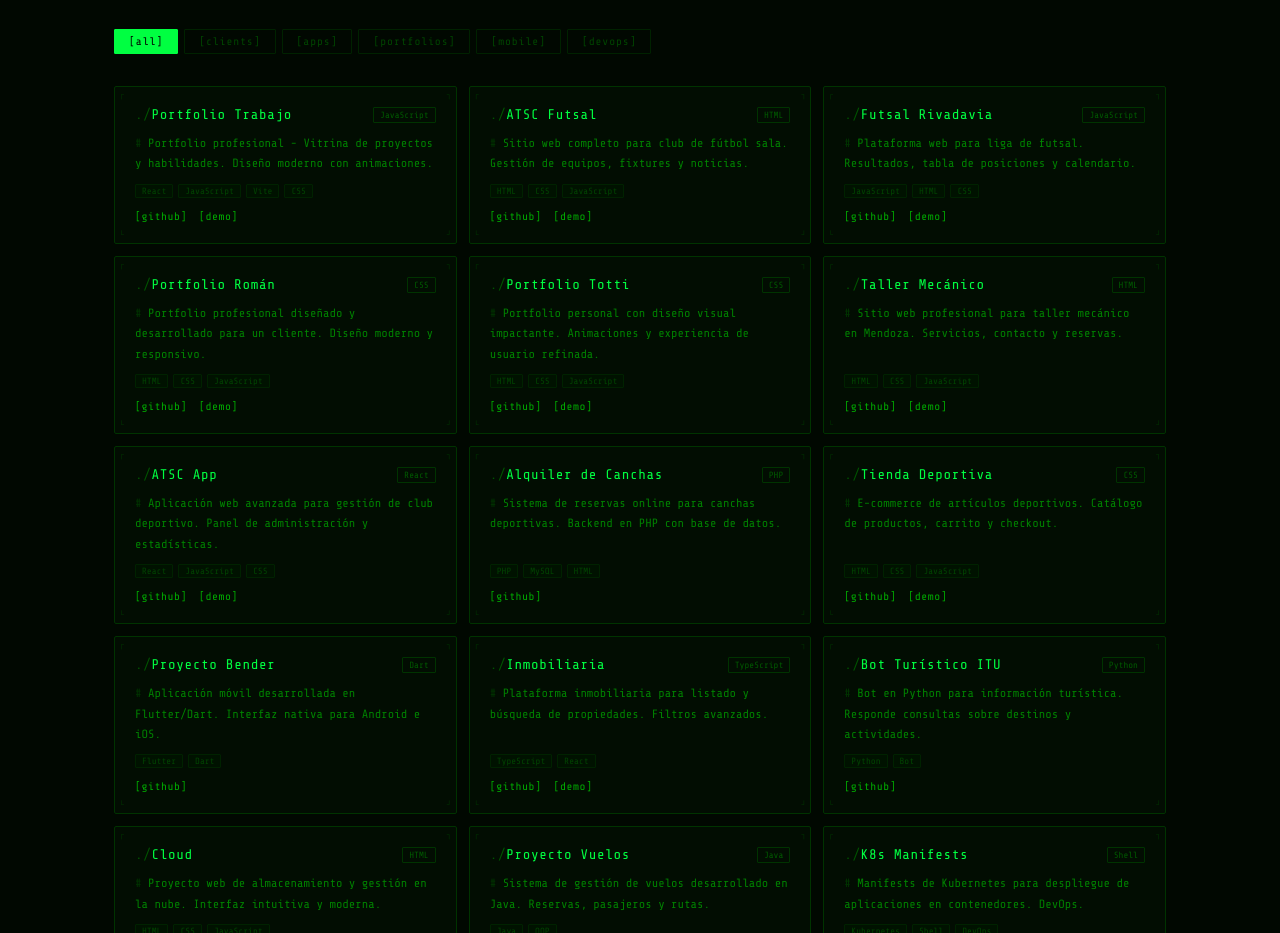
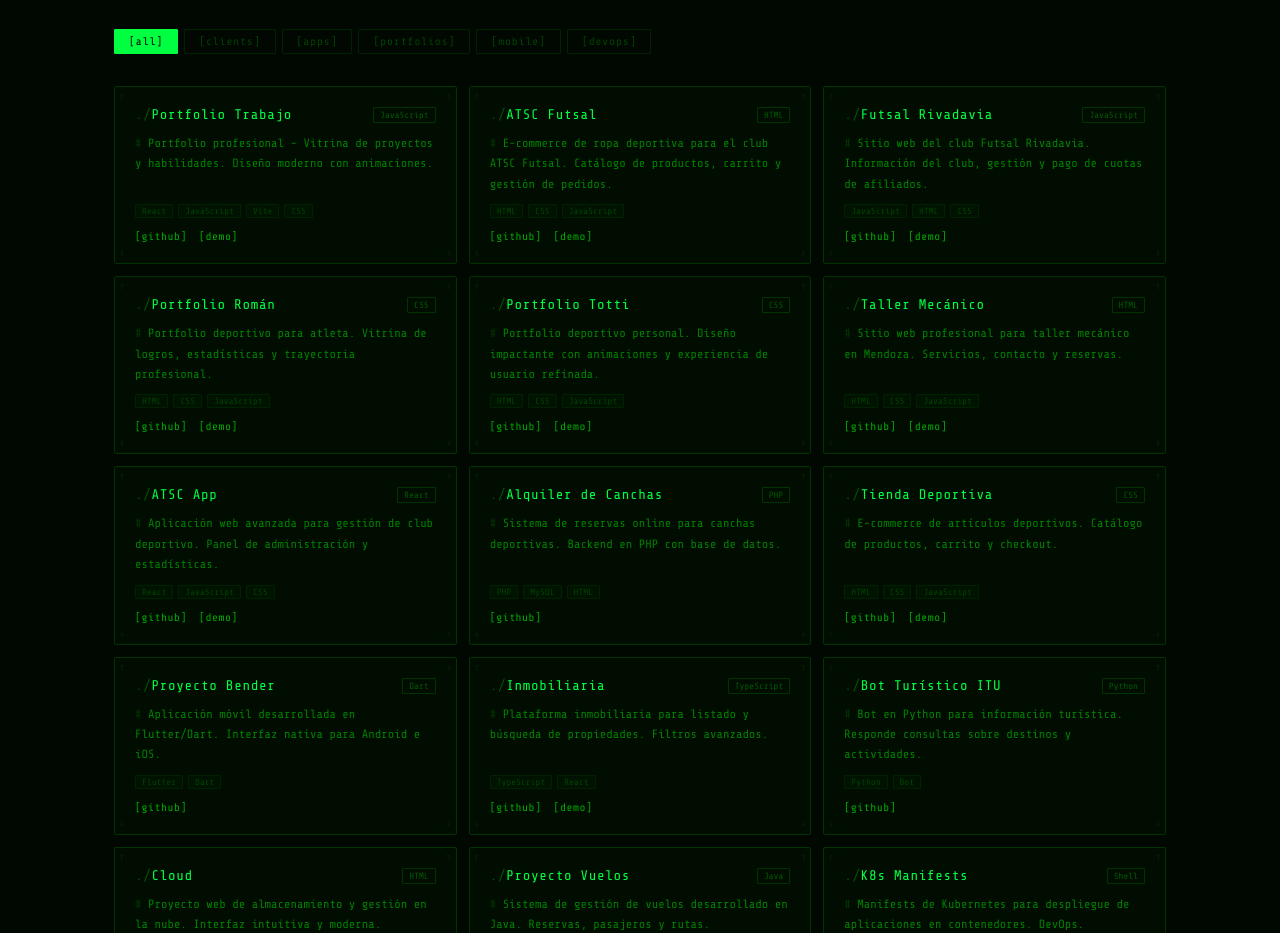
Before and after one commit to tomas-martin/portfolio-trabajo, a React (Vite) app: page / in a window 1280 px wide. Shown: the part 960-1893 px from the top of the page. Built offline with nearby package versions, Linux system fonts and the light colour scheme.

Commit message:
Mejorando portfolio 2

```diff
--- a/App.jsx
+++ b/App.jsx
@@ -19,7 +19,7 @@ const projects = [
     langColor: "#00ff41",
     demo: "https://atscfutsal.vercel.app",
     github: "https://github.com/tomas-martin/atscfutsal",
-    desc: "Sitio web completo para club de fútbol sala. Gestión de equipos, fixtures y noticias.",
+    desc: "E-commerce de ropa deportiva para el club ATSC Futsal. Catálogo de productos, carrito y gestión de pedidos.",
     tags: ["HTML", "CSS", "JavaScript"],
     category: "cliente",
   },
@@ -30,7 +30,7 @@ const projects = [
     langColor: "#39ff14",
     demo: "https://futsalrivadavia.vercel.app",
     github: "https://github.com/tomas-martin/futsalrivadavia",
-    desc: "Plataforma web para liga de futsal. Resultados, tabla de posiciones y calendario.",
+    desc: "Sitio web del club Futsal Rivadavia. Información del club, gestión y pago de cuotas de afiliados.",
     tags: ["JavaScript", "HTML", "CSS"],
     category: "cliente",
   },
@@ -41,7 +41,7 @@ const projects = [
     langColor: "#00ff41",
     demo: "https://romanzuniga.vercel.app",
     github: "https://github.com/tomas-martin/portfolio-Roman",
-    desc: "Portfolio profesional diseñado y desarrollado para un cliente. Diseño moderno y responsivo.",
+    desc: "Portfolio deportivo para atleta. Vitrina de logros, estadísticas y trayectoria profesional.",
     tags: ["HTML", "CSS", "JavaScript"],
     category: "portfolio",
   },
@@ -52,7 +52,7 @@ const projects = [
     langColor: "#00ff41",
     demo: "https://tomasmartin.vercel.app",
     github: "https://github.com/tomas-martin/portfolio-Totti",
-    desc: "Portfolio personal con diseño visual impactante. Animaciones y experiencia de usuario refinada.",
+    desc: "Portfolio deportivo personal. Diseño impactante con animaciones y experiencia de usuario refinada.",
     tags: ["HTML", "CSS", "JavaScript"],
     category: "portfolio",
   },
```
